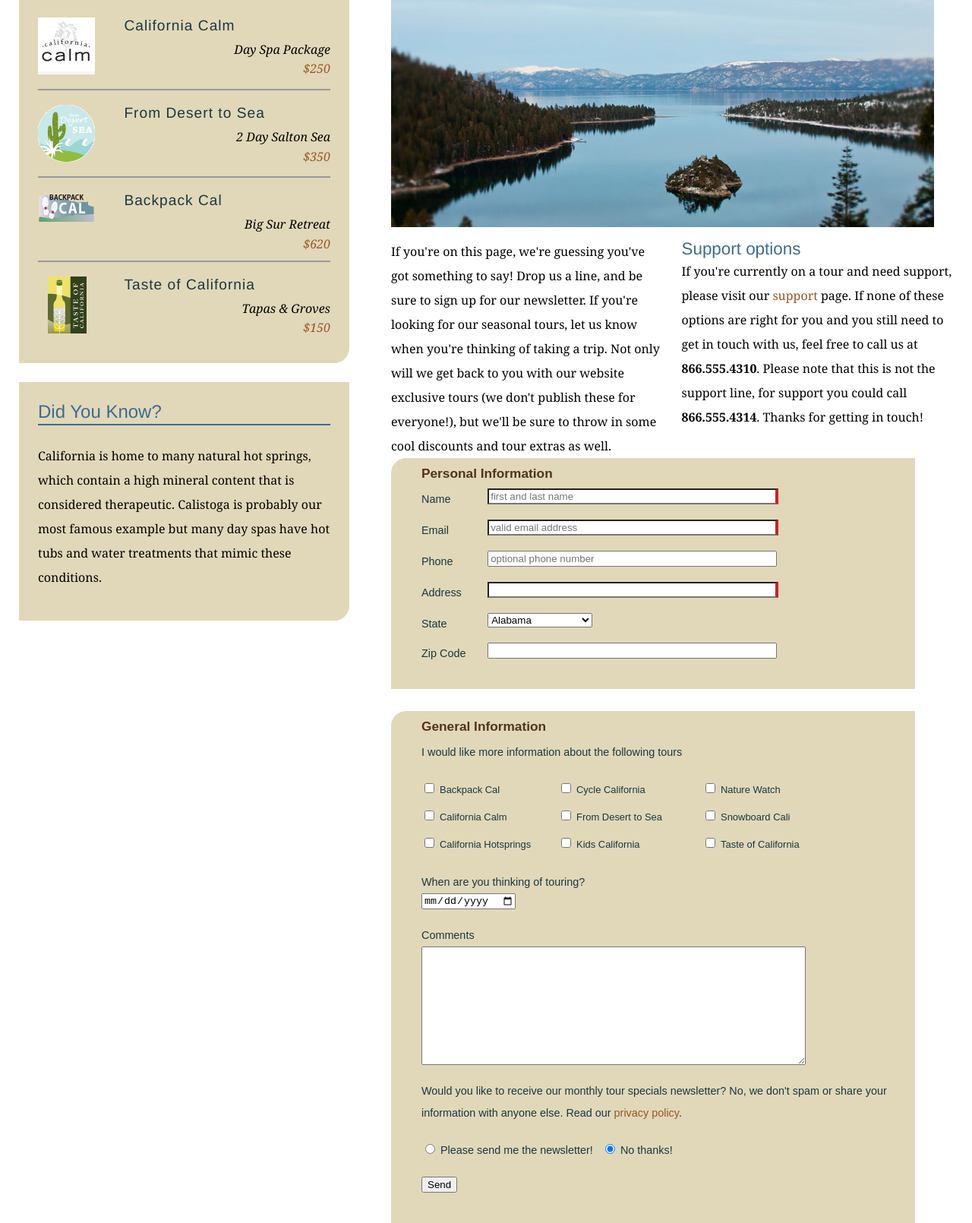
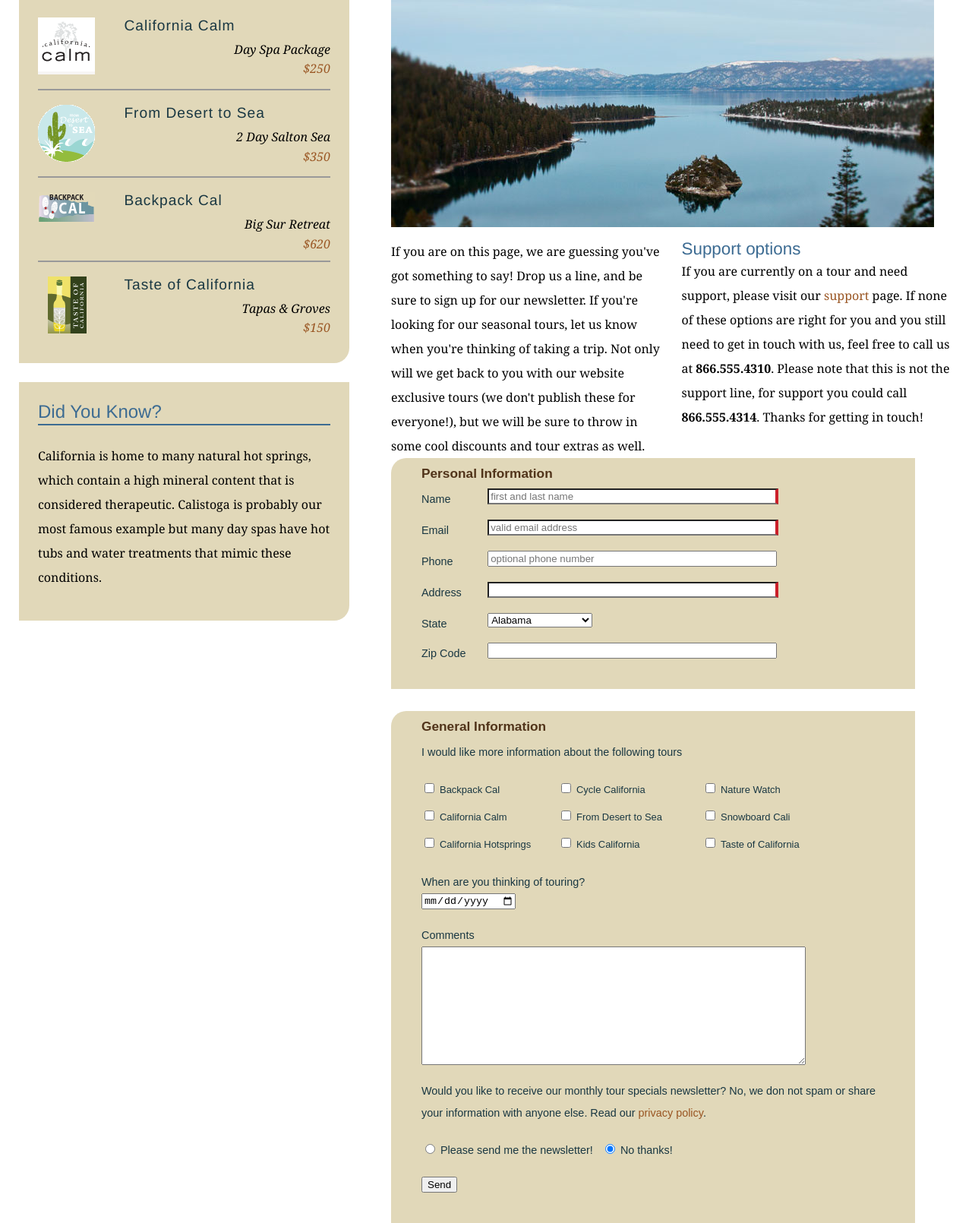
Before and after one commit to loopy3025/explore_california, a plain HTML site: page contact.html in a window 1280 px wide. Shown: the part 353-1963 px from the top of the page at 76% size. Drawn offline with Linux system fonts and the light colour scheme.

Commit message:
Gets rid of contractions.

```diff
--- a/contact.html
+++ b/contact.html
@@ -68,10 +68,10 @@
           <h1>Get in touch</h1>
           <img src="assets/images/emerald_bay.jpg" alt="Beautiful Lake Tahoe" class="articleImage" />
           <div class="multiCol">
-            <p>If you're on this page, we're guessing you've got something to say! Drop us a line, and be sure to sign up for our newsletter. If you're looking for our seasonal tours,  let us know when you're thinking of taking a trip. Not only will we get back to you with our website exclusive tours (we don't publish these for everyone!), but we'll be sure to throw in some cool discounts and tour extras as well.</p>
+            <p>If you are on this page, we are guessing you've got something to say! Drop us a line, and be sure to sign up for our newsletter. If you're looking for our seasonal tours,  let us know when you're thinking of taking a trip. Not only will we get back to you with our website exclusive tours (we don't publish these for everyone!), but we will be sure to throw in some cool discounts and tour extras as well.</p>
 
             <h2>Support options</h2>
-            <p>If you're currently on a tour and need support, please visit our <a href="support.html">support</a> page. If none of these options are right for you and you still need to get in touch with us, feel free to call us at<span class="phone"> <strong>866.555.4310</strong>. Please note that this is not the support line, for support you could call </span><strong>866.555.4314</strong>. Thanks for getting in touch!</p>
+            <p>If you are currently on a tour and need support, please visit our <a href="support.html">support</a> page. If none of these options are right for you and you still need to get in touch with us, feel free to call us at<span class="phone"> <strong>866.555.4310</strong>. Please note that this is not the support line, for support you could call </span><strong>866.555.4314</strong>. Thanks for getting in touch!</p>
           </div>
 
           <form id="frmContact" name="frmContact" method="post" action="contact_process.html">
@@ -207,7 +207,7 @@
                 <label for="comments">Comments</label><br />
                 <textarea name="comments2" id="comments" cols="45" rows="5" tabindex="270"></textarea>
               </p>
-              <p>Would you like to receive our monthly tour specials newsletter? No, we don't spam or share your information with anyone else. Read our <a href="privacy.html">privacy policy</a>.</p>
+              <p>Would you like to receive our monthly tour specials newsletter? No, we don not spam or share your information with anyone else. Read our <a href="privacy.html">privacy policy</a>.</p>
               <p>
                 <input type="radio" name="newsletter" id="newsletter_yes" value="yes" tabindex="280">
                 <label for="newsletter_yes" class="inline break">Please send me the newsletter!</label>
```
